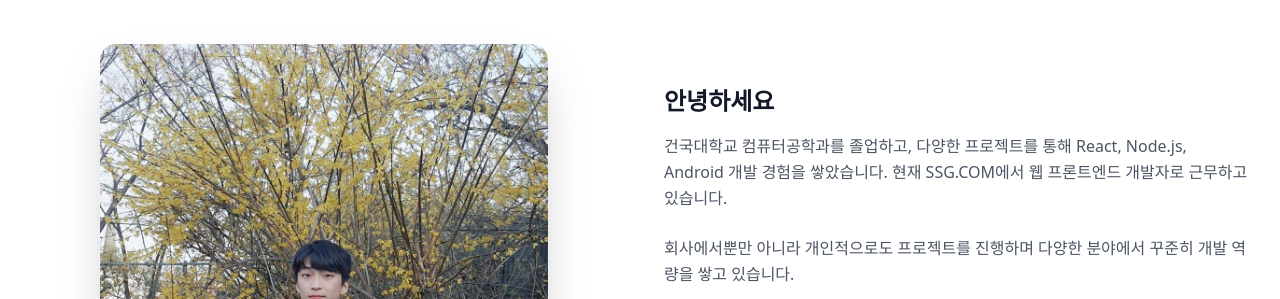
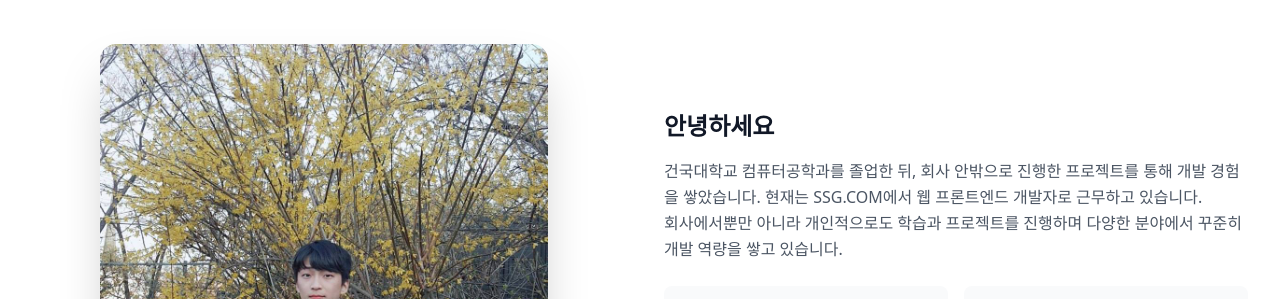
Before and after one commit to NamGungGeon/namgunggeon.github.io, a website: page new.html in a window 1280 px wide. Shown: the part 940-1239 px from the top of the page. Drawn offline with nearby package versions, Linux system fonts and the light colour scheme.

Commit message:
fix: 문구 수정

```diff
--- a/new.html
+++ b/new.html
@@ -192,14 +192,13 @@
             <div>
               <h3 class="text-2xl font-semibold mb-4">안녕하세요</h3>
               <p class="text-gray-600 leading-relaxed">
-                건국대학교 컴퓨터공학과를 졸업하고, 다양한 프로젝트를 통해
-                React, Node.js, Android 개발 경험을 쌓았습니다. 현재 SSG.COM에서
-                웹 프론트엔드 개발자로 근무하고 있습니다.
+                건국대학교 컴퓨터공학과를 졸업한 뒤, 회사 안밖으로 진행한
+                프로젝트를 통해 개발 경험을 쌓았습니다. 현재는 SSG.COM에서 웹
+                프론트엔드 개발자로 근무하고 있습니다.
               </p>
-              <br />
               <p class="text-gray-600 leading-relaxed">
-                회사에서뿐만 아니라 개인적으로도 프로젝트를 진행하며 다양한
-                분야에서 꾸준히 개발 역량을 쌓고 있습니다.
+                회사에서뿐만 아니라 개인적으로도 학습과 프로젝트를 진행하며
+                다양한 분야에서 꾸준히 개발 역량을 쌓고 있습니다.
               </p>
             </div>
 
```
